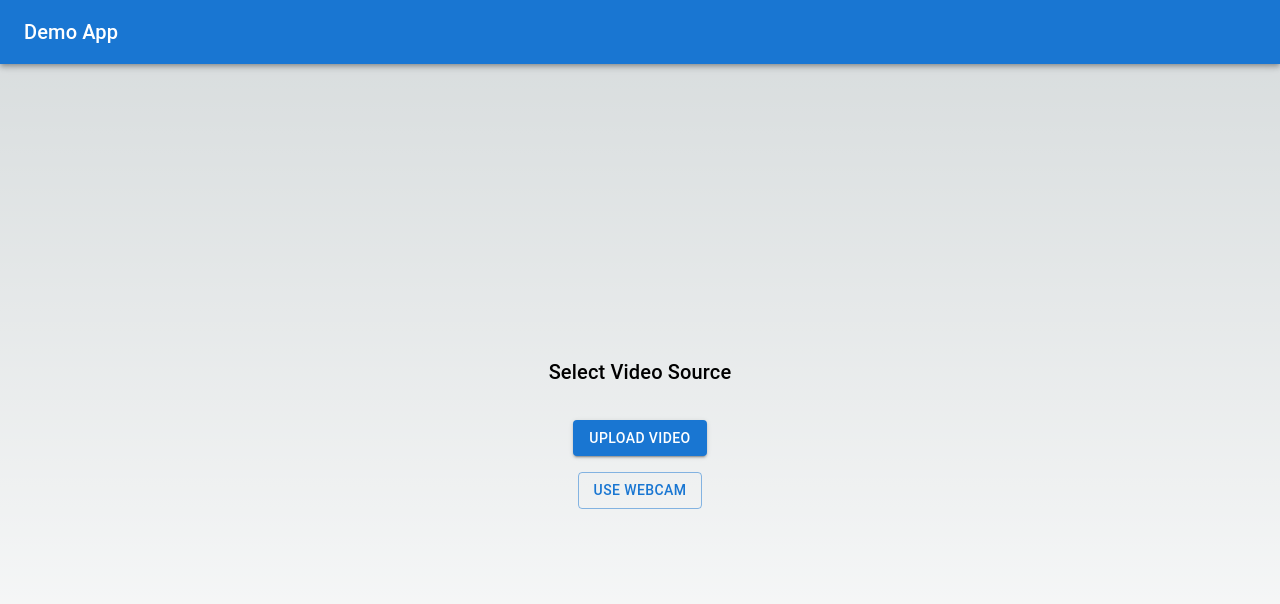
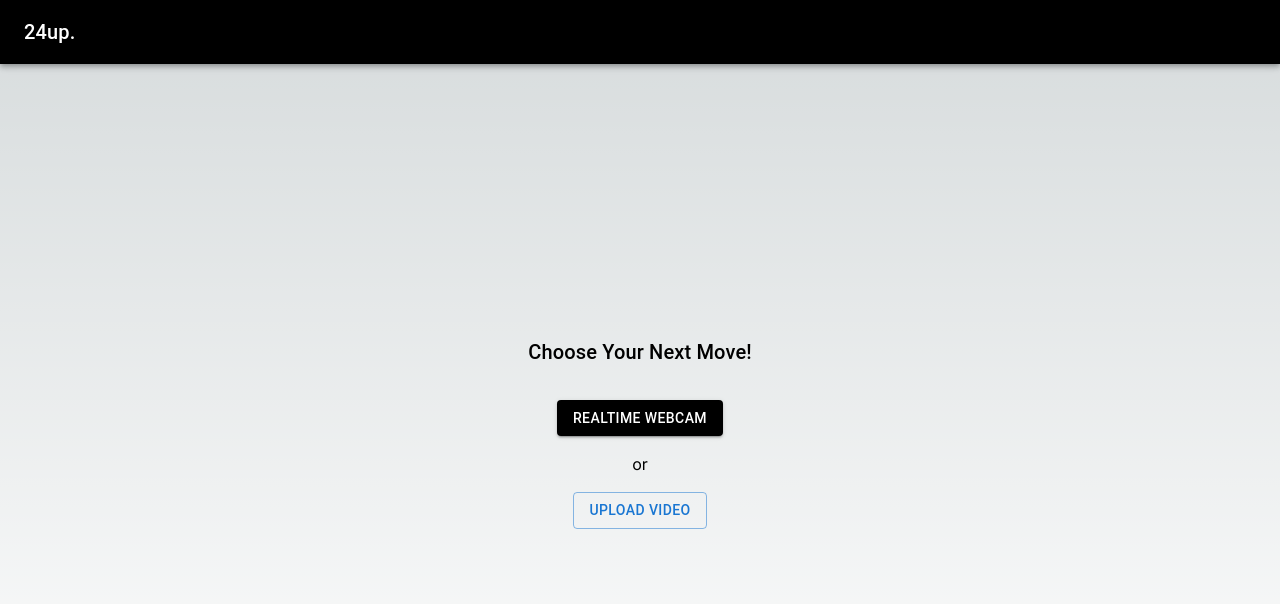
Before and after one commit to romanvieito/gym-feedback-ai-9-4, a Next.js app: page / in a window 1280 px wide. Shown: the top 604 px of the page. Built offline with nearby package versions, Linux system fonts and the light colour scheme.

Commit message:
css al controls

```diff
--- a/app/components/Controls.js
+++ b/app/components/Controls.js
@@ -39,13 +39,14 @@ function Controls({ setVideoSrc, setUseWebcam }) {
   return (
     <Box sx={{ display: 'flex', flexDirection: 'column', alignItems: 'center', gap: 2 }}>
       <Typography variant="h6" sx={{ marginBottom: 2 }}>
-        Select Video Source
+        Choose Your Next Move!
       </Typography>
-      <Button variant="contained" onClick={() => document.getElementById('videoFileInput').click()}>
+      <Button variant="contained" sx={{ backgroundColor: '#000', ":hover": { backgroundColor: 'gray' } }} onClick={handleWebcam}>
+        Realtime Webcam
+      </Button>
+      or
+      <Button variant="outlined" onClick={() => document.getElementById('videoFileInput').click()}>
         Upload Video
-      </Button>
-      <Button variant="outlined" onClick={handleWebcam}>
-        Use Webcam
       </Button>
       <input
         type="file"
--- a/app/components/HomePage.js
+++ b/app/components/HomePage.js
@@ -223,10 +223,10 @@ function HomePage() {
   return (
     <>
       <Box sx={{ display: 'flex', flexDirection: 'column', height: '100vh' }}>
-        <AppBar position="static">
+        <AppBar position="static" sx={{ backgroundColor: '#000' }}>
           <Toolbar>
             <Typography variant="h6" sx={{ flexGrow: 1 }}>
-              Demo App
+              24up.
             </Typography>
           </Toolbar>
         </AppBar>
```
Also changed, not shown: 1 other file (tests, documents, lock files or other folders).
